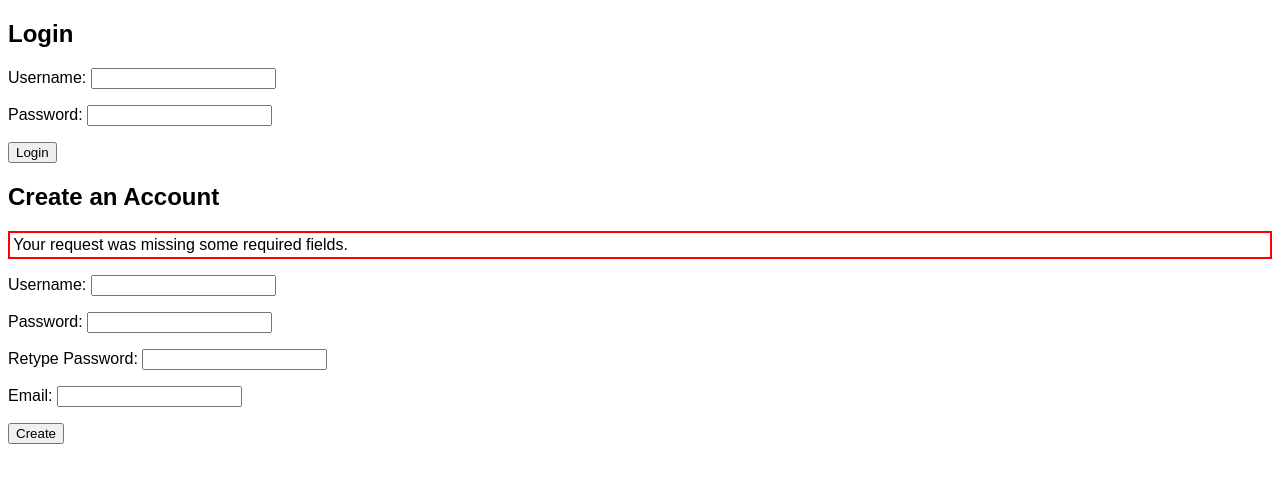
After one commit to ztomasze/habitmaster, a Django app: page /create/ in a window 1280 px wide. The commit adds this page. Shown: the top 483 px of the page. Run offline with Django 3.2, Linux system fonts and the light colour scheme; parts of the project's set-up code (start-up, migrations or seed data) failed here and were passed over.

Commit message:
Users done. * Using django's auth, can login and logout and create new accounts. * Next: Creating habits.

```diff
--- a/habitmaster/settings.py
+++ b/habitmaster/settings.py
@@ -164,3 +164,6 @@ DATABASES['default'] =  dj_database_url.config()
 
 # Honor the 'X-Forwarded-Proto' header for request.is_secure()
 SECURE_PROXY_SSL_HEADER = ('HTTP_X_FORWARDED_PROTO', 'https')
+
+LOGIN_URL='/login/'
+LOGOUT_URL='/logout/'
--- a/habitmaster/static/global.css
+++ b/habitmaster/static/global.css
@@ -5,3 +5,8 @@
 BODY {
     font-family: sans-serif;
 }
+
+.error {
+    border: 2px solid red;
+    padding: 0.2em;
+}
--- a/habitmaster/templates/index.html
+++ b/habitmaster/templates/index.html
@@ -3,6 +3,9 @@
 {% block content %}
 
 <p>
-Main page content will go here....
+Welcome, {{ request.user }}!  (<a href="/logout/">logout</a>)
+
+<p>
+Main habit overview content will go here...
 
 {% endblock %}
--- a/habitmaster/urls.py
+++ b/habitmaster/urls.py
@@ -10,9 +10,11 @@ urlpatterns = patterns('',
     # Examples:
     # url(r'^$', 'habitmaster.views.home', name='home'),
     # url(r'^habitmaster/', include('habitmaster.foo.urls')),
-    url(r'^$', 'habitmaster.views.index'),
+    url(r'^$', 'habitmaster.views.index', name='index'),
 
-    url(r'^user/new$', 'habitmaster.users.views.create'),
+    url(r'^create/$', 'habitmaster.users.views.create', name='create'),
+    url(r'^login/$', 'habitmaster.users.views.login', name='login'),
+    url(r'^logout/$', 'habitmaster.users.views.logout', name='logout'),
 
     # Uncomment the admin/doc line below to enable admin documentation:
     # url(r'^admin/doc/', include('django.contrib.admindocs.urls')),
--- /dev/null
+++ b/habitmaster/users/templates/users/login.html
@@ -0,0 +1,33 @@
+{% extends "base.html" %}
+
+{% block subtitle %} - Login{% endblock %}
+
+{% block content %}
+
+<div id="users_login">
+<h2>Login</h2>
+{% if login_error %}<p class="error">{{ login_error }}</p>{% endif %}
+
+<form action="{% url 'login' %}" method="post">
+{% csrf_token %}
+<p><label> Username: <input name="username" type="text"></label>
+<p><label> Password: <input name="password" type="password"></label>
+<p><input type="submit" value="Login" />
+</form>
+</div>
+
+<div id="users_create">
+<h2>Create an Account</h2>
+{% if create_error %}<p class="error">{{ create_error }}</p>{% endif %}
+
+<form action="{% url 'create' %}" method="post">
+{% csrf_token %}
+<p><label> Username: <input name="username" type="text"></label>
+<p><label> Password: <input name="password" type="password"></label>
+<p><label> Retype Password: <input name="password_again" type="password"></label>
+<p><label> Email: <input name="email" type="email"></label>
+<p><input type="submit" value="Create" />
+</form>
+</div>
+
+{% endblock %}
--- a/habitmaster/users/views.py
+++ b/habitmaster/users/views.py
@@ -3,8 +3,54 @@ User pages, such as creating a new user and logging in.
 """
 
 from django.shortcuts import render
+from django.http import HttpResponseRedirect
+from django.core.urlresolvers import reverse
+import django.contrib.auth
+from django.contrib.auth.models import User
 
 def create(request):
-    """ Main page. """
     context = {}
-    return render(request, 'users/create.html', context)
+    try:
+        if not request.POST['password']:
+            context['create_error'] = "You must provide a password."  #email "optional"
+        elif request.POST['password'] != request.POST['password_again']:
+            context['create_error'] = "Your retyped password did not match the original."
+        else:
+            user = User.objects.create_user(request.POST['username'],
+                                            request.POST['email'],
+                                            request.POST['password'])
+            return login(request)
+    except ValueError:
+        context['create_error'] = "Invalid username."
+    except KeyError:
+        context['create_error'] = "Your request was missing some required fields."
+
+    return render(request, 'users/login.html', context)
+
+
+def login(request):
+    context = {}
+    try:
+        user = django.contrib.auth.authenticate(username=request.POST['username'],
+                                                password=request.POST['password'])
+        if user is not None:
+            # the password verified for the user
+            if user.is_active:
+                # login and then send back to main page (if didn't request other page)
+                django.contrib.auth.login(request, user)
+                if 'next' in request.GET:
+                    return HttpResponseRedirect(request.GET['next'])
+                else:
+                    return HttpResponseRedirect(reverse('index'))
+            else:
+                context['login_error'] = "Your account has been disabled."
+        else:
+            context['login_error'] = "Username or password given was incorrect."
+    except KeyError:
+        pass  # no username or password, so let fall through
+
+    return render(request, 'users/login.html', context)
+
+def logout(request):
+    django.contrib.auth.logout(request)
+    return HttpResponseRedirect(reverse('login'))
--- a/habitmaster/views.py
+++ b/habitmaster/views.py
@@ -3,8 +3,11 @@ Top-level pages, such as main page.
 """
 
 from django.shortcuts import render
+#from django.http import HttpResponseRedirect
+from django.contrib.auth.decorators import login_required
 
+@login_required
 def index(request):
     """ Main page. """
-    context = {}
+    context = {'request': request}
     return render(request, 'index.html', context)
```
Also changed, not shown: habitmaster/users/templates/users/create.html (deleted, +0 -12 lines).
